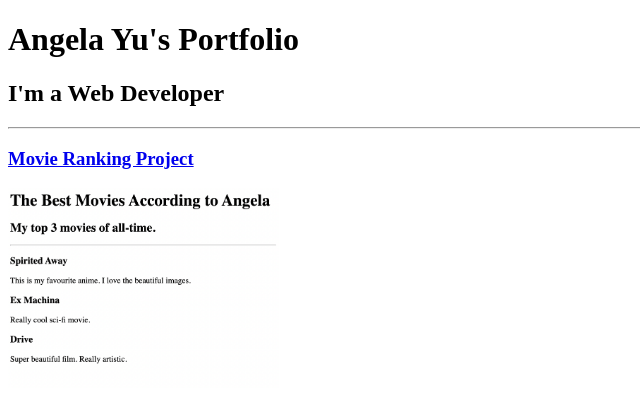
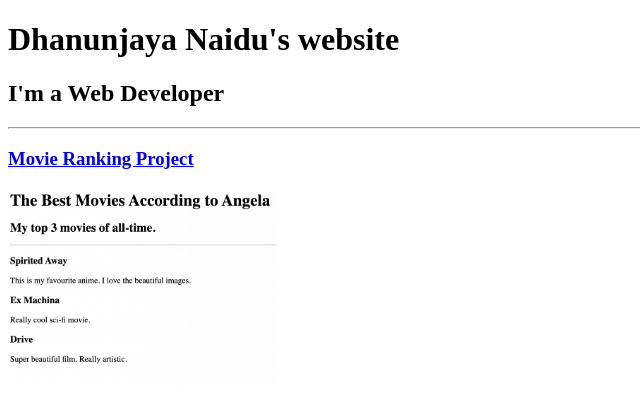
Before and after one commit to dilipcheekala/html-portfolio, a plain HTML site: page index.html in a window 1280 px wide. Shown: the top 408 px of the page, without its empty margins (0-640 px from the left). Drawn offline with Linux system fonts and the light colour scheme.

Commit message:
Update index.html

```diff
--- a/index.html
+++ b/index.html
@@ -7,7 +7,7 @@
     <title>My Website</title>
 </head>
 <body>
-<h1>Angela Yu's Portfolio</h1>
+<h1>Dhanunjaya Naidu's website</h1>
   <h2>I'm a Web Developer</h2>
   <hr />
   <h3><a href="./public/movie-ranking.html">Movie Ranking Project</a></h3>
```
